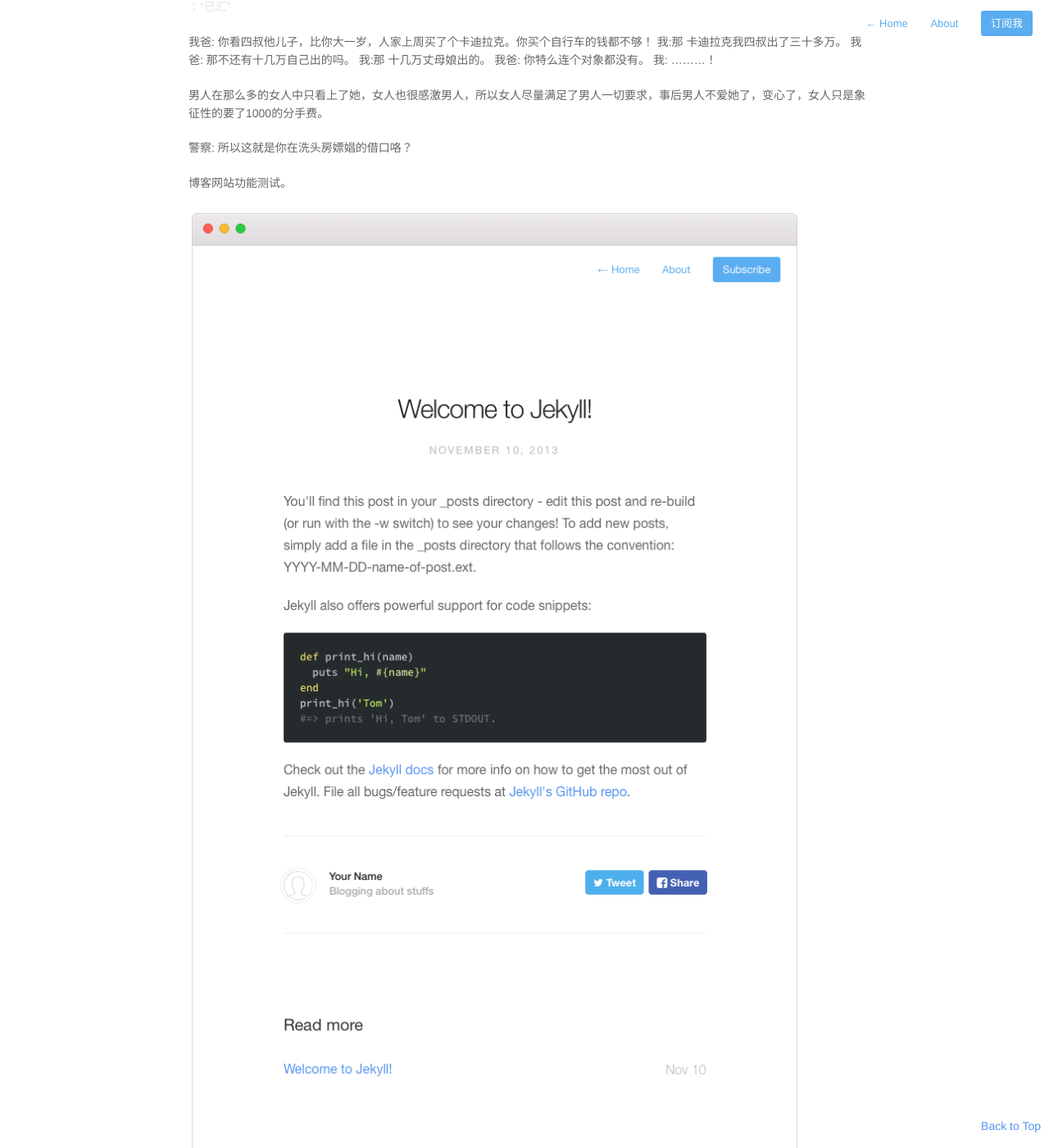
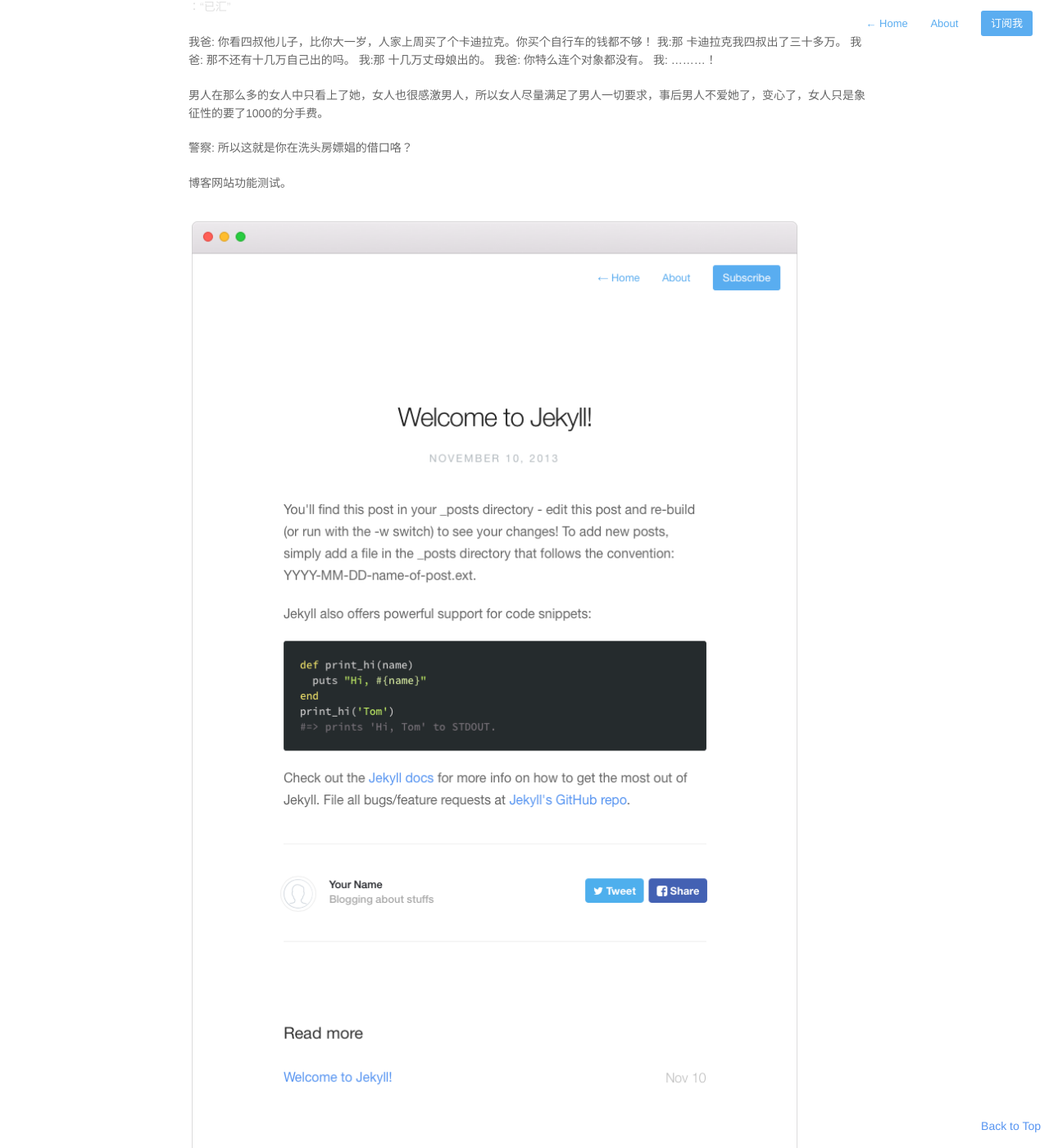
Before and after one commit to Tomzhangzhang/markyun.github.io, a Jekyll site: the page built from _posts/2015-9-9-test-jekyll.markdown, in a window 1280 px wide and 1400 px high, scrolled down 900 px. Shown: the whole window at 82% size. Built offline with Jekyll 4.4.1, drawn with Linux system fonts in a browser that asks for light colours; nearby versions of some CDN libraries; Markdown is read by kramdown in place of the engine named in the settings; comment, search, counter and statistics services are not loaded.

Commit message:
img  css
img  css

```diff
--- a/assets/css/style.css
+++ b/assets/css/style.css
@@ -190,6 +190,8 @@
 }
 #post-body  p img{
   max-width: 90%;
+  padding: 10px 0;
+  display: block;
 }
 /* Typography */
 /*Accent color*/
```
